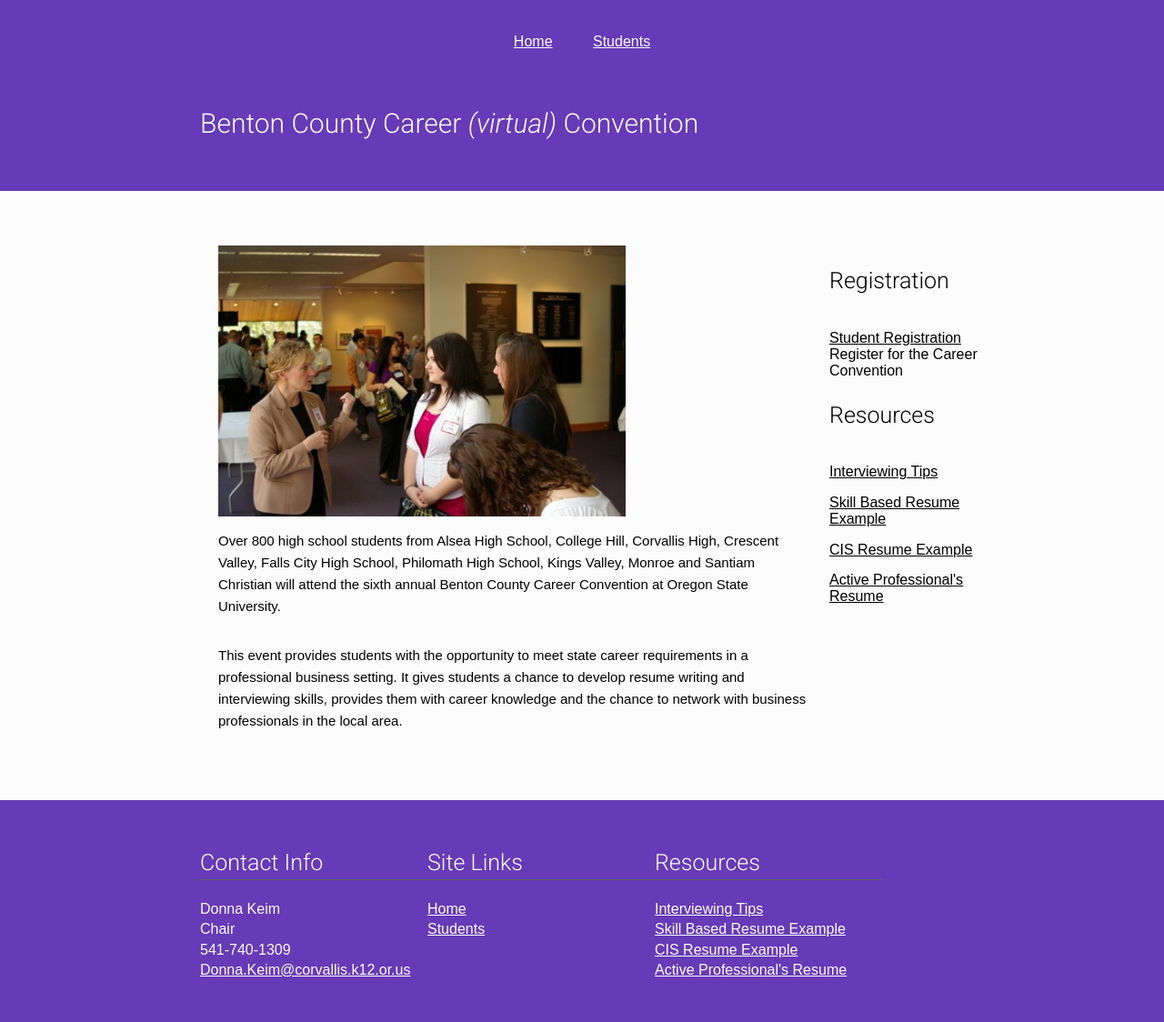
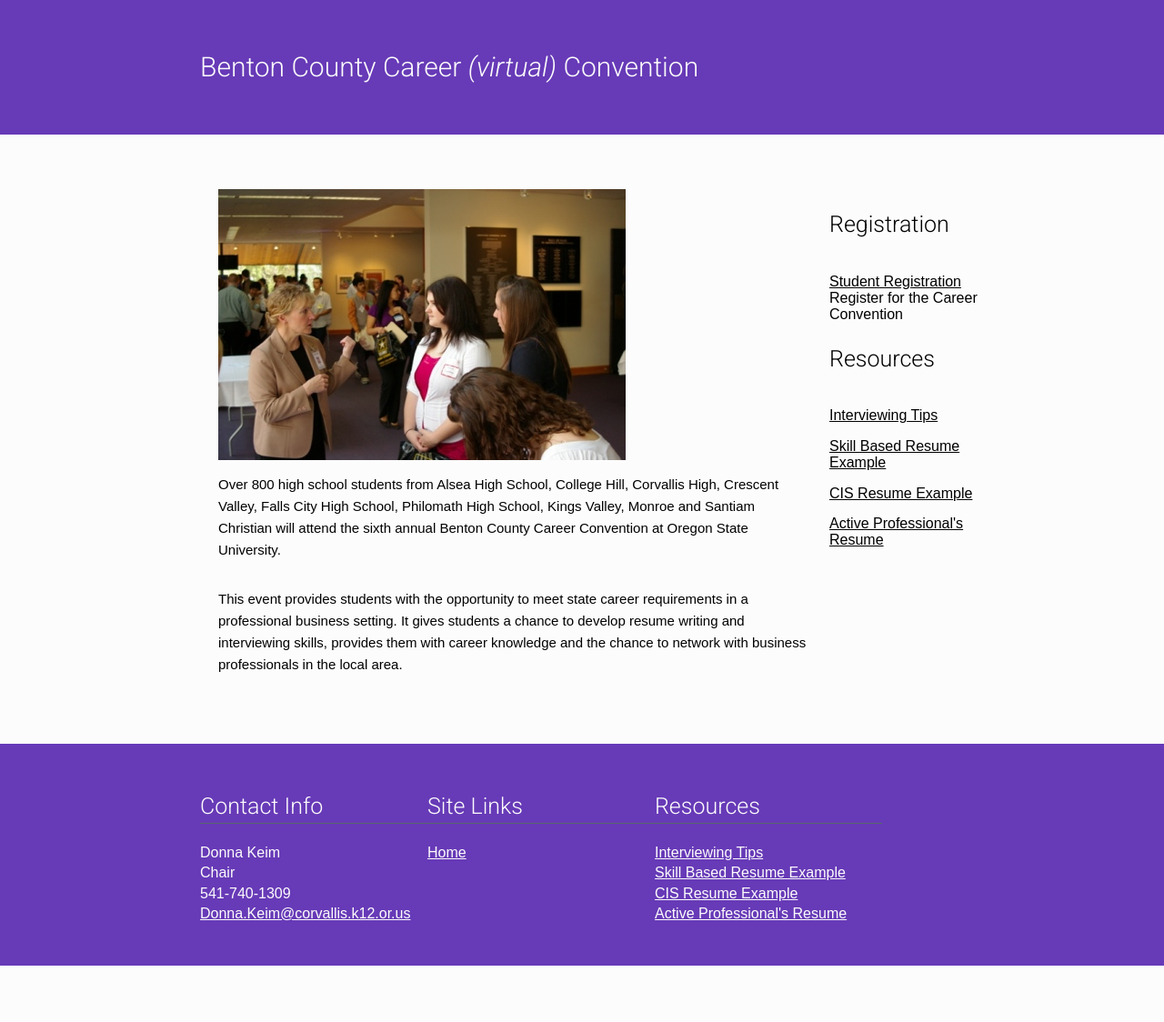
Before and after one commit to peterramsing/benton-county-career-convention, a Jekyll site: the page built from students.html, in a window 1280 px wide. Shown: the whole page at 91% size. Built offline with Jekyll 4.4.1, drawn with Linux system fonts in a browser that asks for light colours; after the commit the page ends 1062 px from its top, so only the background shows below that; part of the change alters nothing that is shown.

Commit message:
Removes the student page and nav

```diff
--- a/_includes/header.html
+++ b/_includes/header.html
@@ -1,5 +1,5 @@
 <header class="site-header">
-  <nav class="site-header__navigation" data-wrap="container">
+  <!-- <nav class="site-header__navigation" data-wrap="container">
     {% for page in site.pages %}
       {% if page.title %}
         {% if page.navigation %}
@@ -7,7 +7,7 @@
         {% endif %}
       {% endif %}
     {% endfor %}
-  </nav>
+  </nav> -->
 
   <div class="site-header__info" data-wrap="container">
     <h1 class="site-header__title">Benton County Career <i>(virtual)</i> Convention</h1>
--- a/students.html
+++ b/students.html
@@ -1,7 +1,7 @@
 ---
 layout: default
 
-navigation: true
+navigation: false
 title: Students
 ---
 
```
